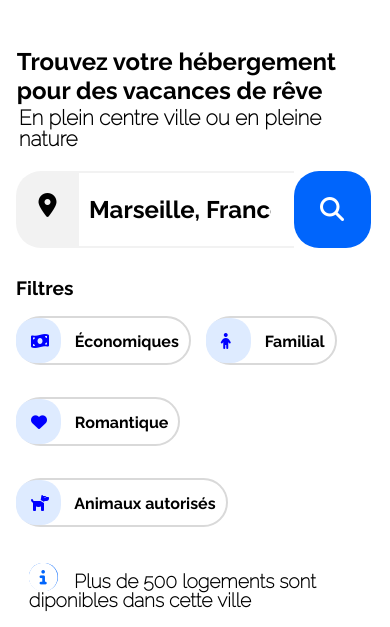
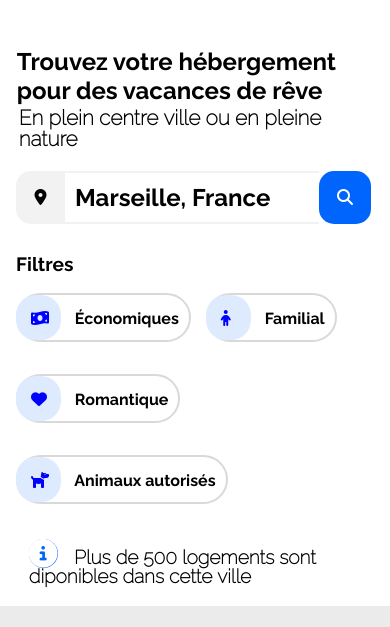
Before and after one commit to Tojil/SergioCantoSabido_2_30042021, a plain HTML site: page index.html in a window 390 px wide. Shown: the part 137-764 px from the top of the page. Drawn offline with Linux system fonts and the light colour scheme.

Commit message:
taille form en mobile Ok

```diff
--- a/css/style.css
+++ b/css/style.css
@@ -835,13 +835,13 @@
 	  display: initial;
 	  color: white;
 	  background-color: #0065FC;
-	  border-radius: 25px;
+	  border-radius: 15px;
 	  padding: .6em;
 	  margin-right: 1.5em;
 	}
 	.map {
-	  border-top-left-radius: 25px;
-	  border-bottom-left-radius: 25px;
+	  border-top-left-radius: 15px;
+	  border-bottom-left-radius: 15px;
 	}
 	form input[placeholder="Marseille, France"] {
 	  font-family: 'Raleway', sans-serif;
@@ -851,7 +851,7 @@
 	}
 	form label,
 	form input {
-	  font-size: 1.5em;
+	  font-size: 1em;
 	}
 	form i {
 	  font-size: 1em;
```
